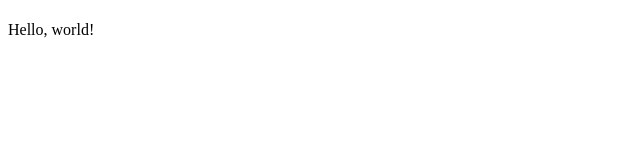
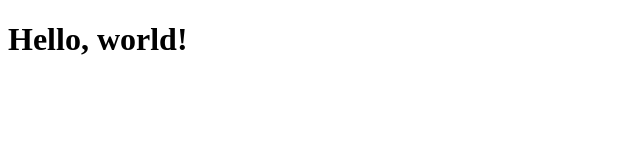
Before and after one commit to DynamicPurple/WebDev, a plain HTML site: page index.html in a window 1280 px wide. Shown: the whole page, without its empty margins (0-640 px from the left). Drawn offline with Linux system fonts and the light colour scheme.

Commit message:
Update index.html
Update h1

```diff
--- a/index.html
+++ b/index.html
@@ -6,6 +6,6 @@
    <title>Hello!</title>
  </head>
  <body>
-   <h1></h1>Hello, world!</h1>
+   <h1>Hello, world!</h1>
  </body>
  </html>
```
